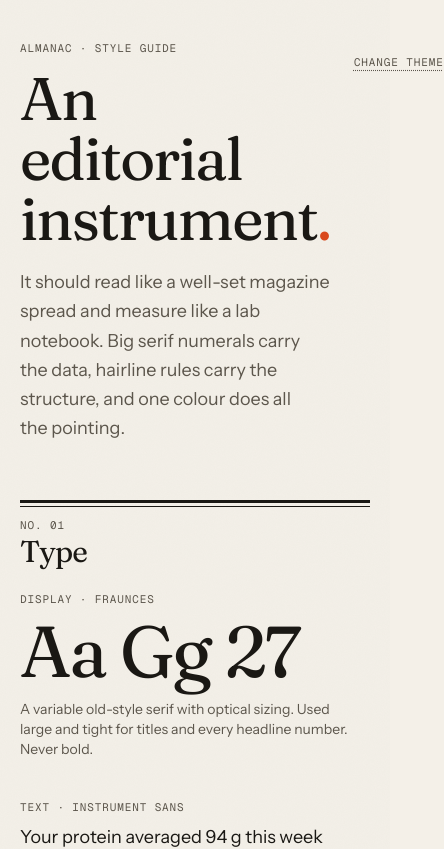
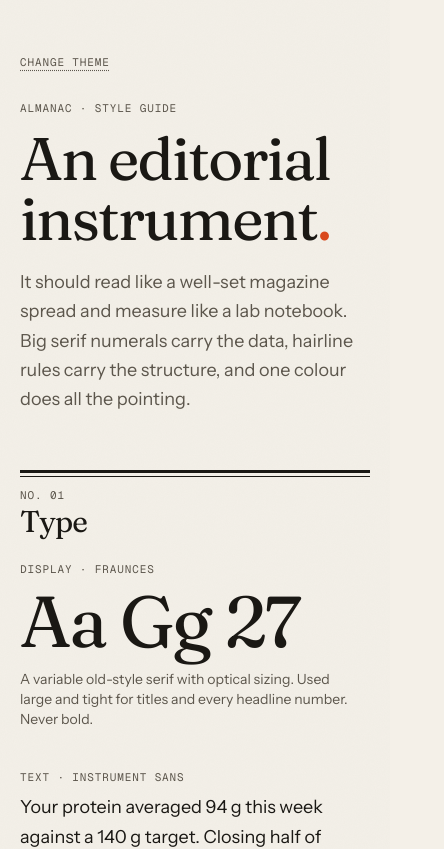
Before and after one commit to Caleb-Goodnite/almanac, a Next.js app: page /styleguide in a window 390 px wide. Shown: the top 849 px of the page, 444 px wide, since content can reach past the window. Built offline with nearby package versions, Linux system fonts and the light colour scheme; no server answers.

Commit message:
fix: stack style guide header on narrow screens

```diff
--- a/app/(marketing)/styleguide/page.tsx
+++ b/app/(marketing)/styleguide/page.tsx
@@ -55,7 +55,7 @@ function Palette({ theme }: { theme: "light" | "dark" }) {
 export default function StyleGuide() {
   return (
     <main id="main" className="mx-auto w-full max-w-5xl px-5 py-10 sm:px-8 sm:py-16">
-      <header className="mb-14 flex items-start justify-between gap-6">
+      <header className="mb-14 flex flex-col-reverse items-start gap-4 sm:flex-row sm:justify-between sm:gap-6">
         <div>
           <p className="label">Almanac · Style guide</p>
           <h1 className="display mt-3 text-6xl sm:text-8xl">
```
